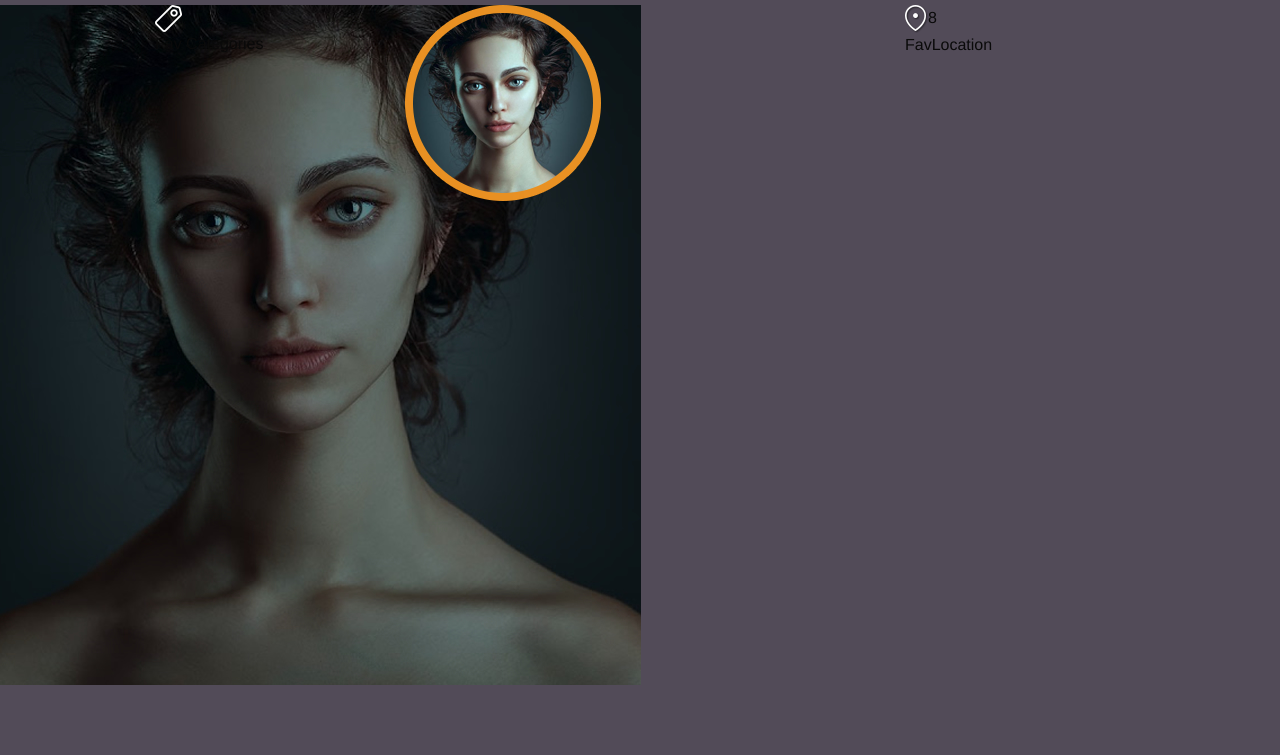
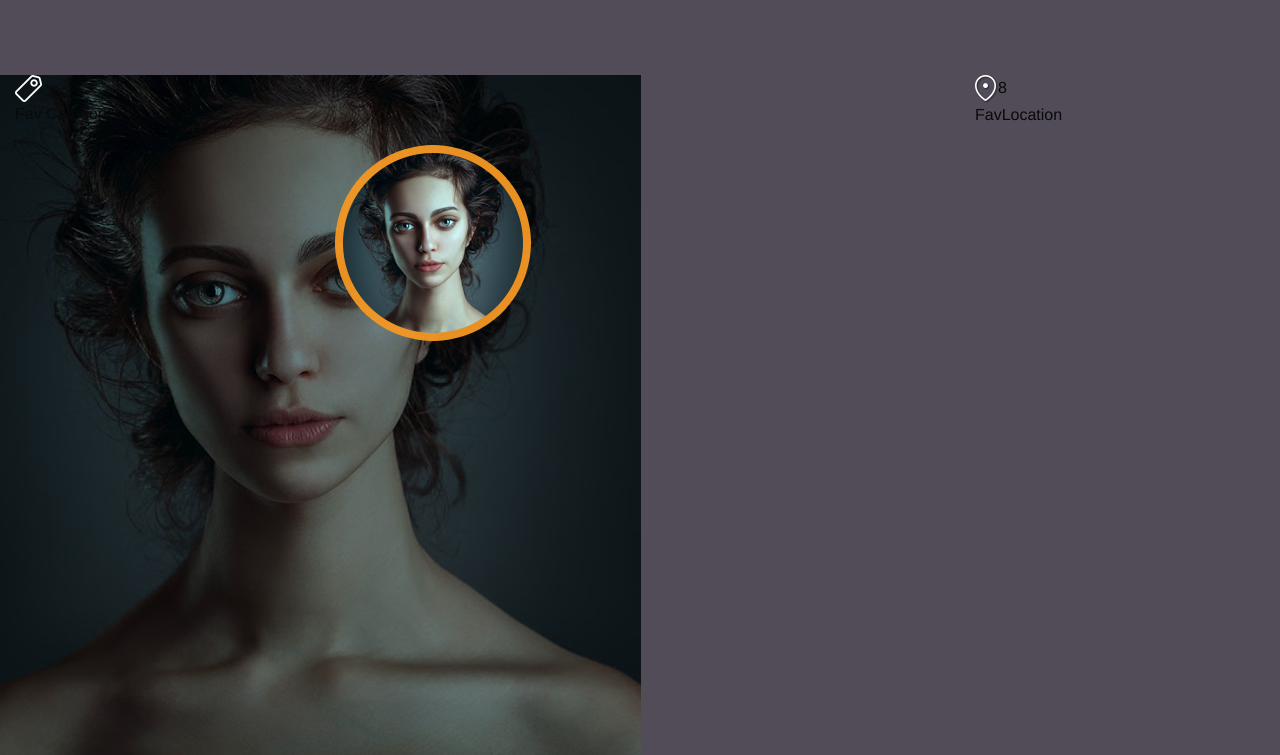
Before and after one commit to kelvinmuchui/psd3, a plain HTML site: page index.html in a window 1280 px wide. Shown: the part 100-855 px from the top of the page. Before the commit the page ends 800 px from the top, so only its background shows below. Drawn offline with Linux system fonts and the light colour scheme; files that its build step writes are made by us from their sources.

Commit message:
alliging the images

```diff
--- a/css/app.css
+++ b/css/app.css
@@ -15,5 +15,6 @@ body{
 
 }
 #part1{
+    margin-top: 70px
 
 }
--- a/index.html
+++ b/index.html
@@ -18,7 +18,7 @@
           </div>
           </div>
           <div class="body">
-           <div class="row" id="part1" >
+           <div class="row2" id="part1" >
          <div class="large-3 columns"><img src="assets/favcategories.png"><br> Fav Categories </div>
          <div class="large-3 columns" id="part1"><img src="assets/img.png"></div>
          <div class="large-3 columns"> <img src="assets/favlocations.png">8
```
